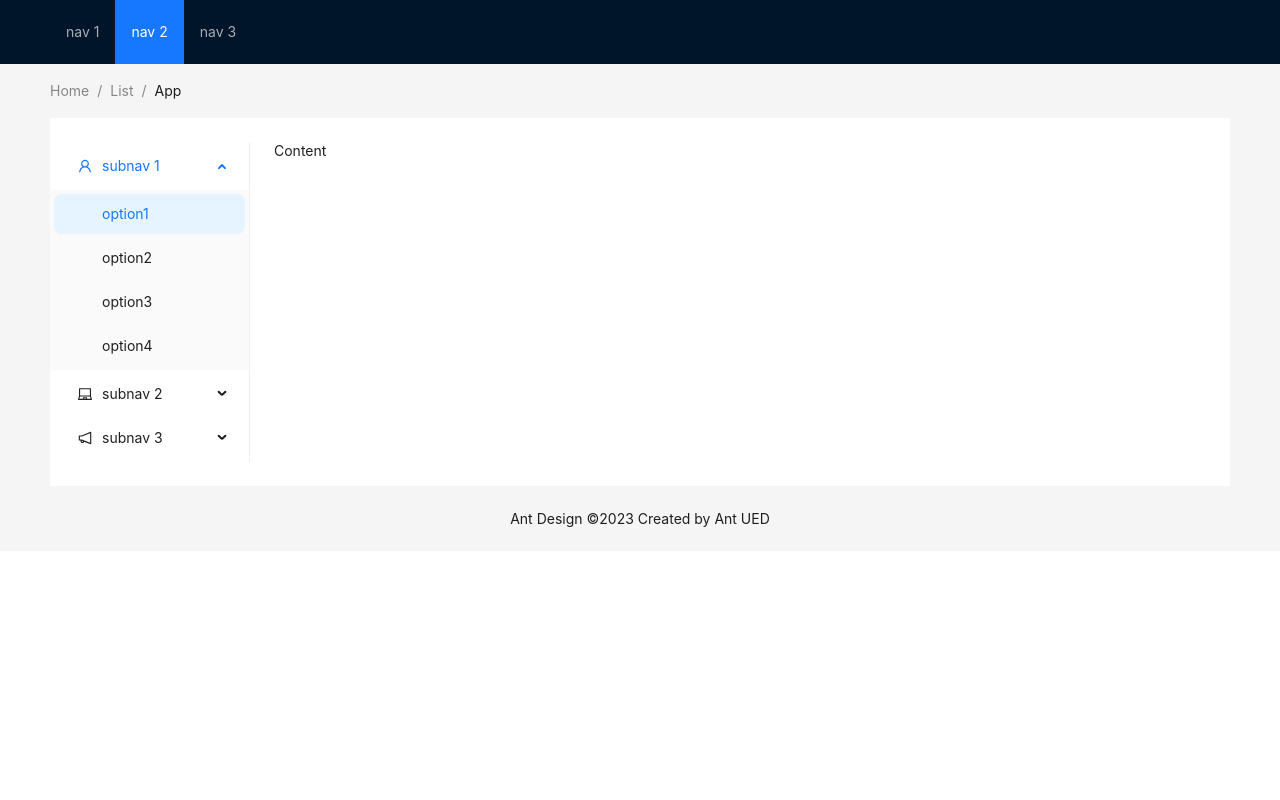
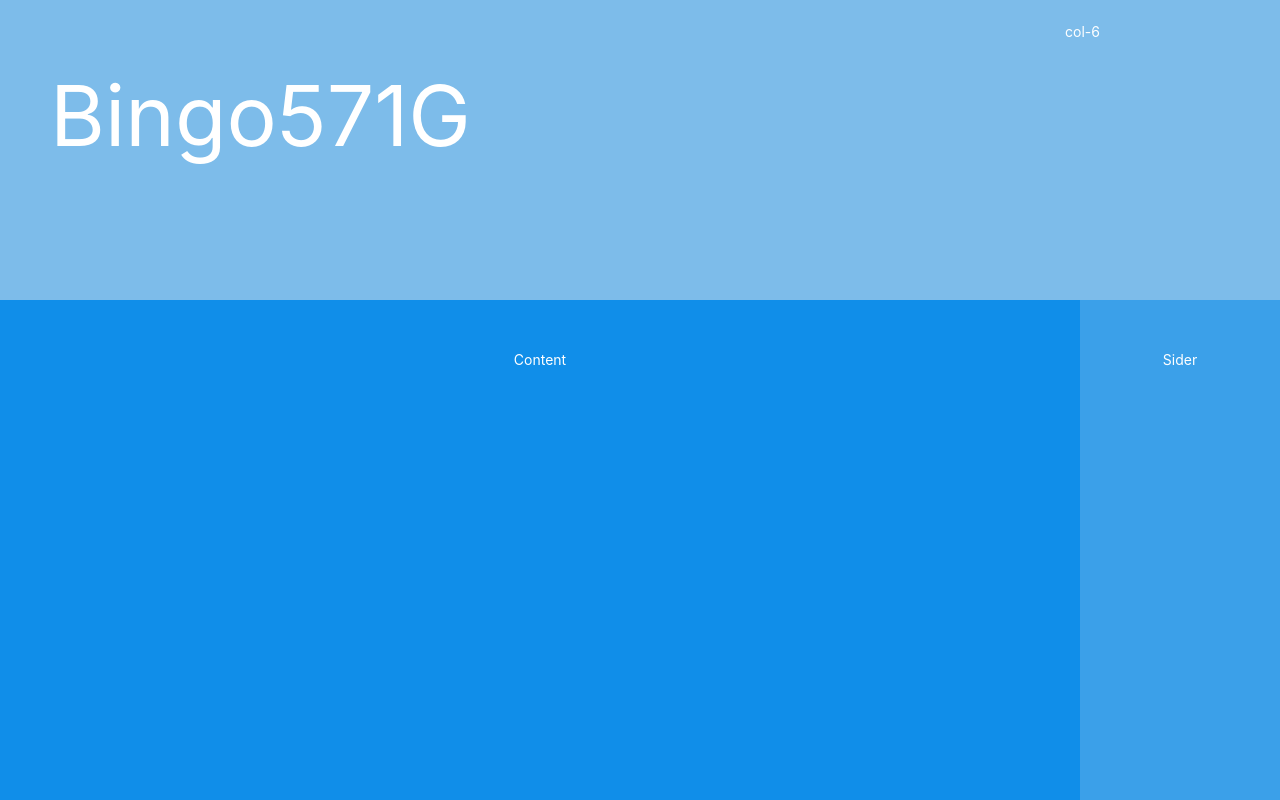
Before and after one commit to liujqian/EECE571G-Project, a React (Create React App) app in the folder frontend/: page / in a window 1280 px wide. Shown: the top 800 px of the page. Built offline with nearby package versions, Linux system fonts and the light colour scheme.

Commit message:
update frontend

```diff
--- a/frontend/src/App.tsx
+++ b/frontend/src/App.tsx
@@ -1,68 +1,14 @@
-import React from 'react';
-import logo from './logo.svg';
-import './App.css';
-import {LaptopOutlined, NotificationOutlined, UserOutlined} from '@ant-design/icons';
-import type {MenuProps} from 'antd';
-import {Breadcrumb, Layout, Menu, theme} from 'antd';
-
-const {Header, Footer, Sider, Content} = Layout;
-const items1: MenuProps['items'] = ['1', '2', '3'].map((key) => ({
-    key,
-    label: `nav ${key}`,
-}));
-
-const items2: MenuProps['items'] = [UserOutlined, LaptopOutlined, NotificationOutlined].map(
-    (icon, index) => {
-        const key = String(index + 1);
-
-        return {
-            key: `sub${key}`,
-            icon: React.createElement(icon),
-            label: `subnav ${key}`,
-
-            children: new Array(4).fill(null).map((_, j) => {
-                const subKey = index * 4 + j + 1;
-                return {
-                    key: subKey,
-                    label: `option${subKey}`,
-                };
-            }),
-        };
-    },
-);
+import React, {useState} from "react";
+import "./App.css";
+import {Home} from "./components/Home";
+import {Dashboard} from "./components/Dashboard";
 
 function App() {
-    const {
-        token: {colorBgContainer},
-    } = theme.useToken();
-
+    let home = <Home goToDashboard={() => setPage(dashboard)}></Home>;
+    let dashboard = <Dashboard></Dashboard>;
+    let [page, setPage] = useState(home);
     return (
-        <Layout>
-            <Header className="header">
-                <div className="logo"/>
-                <Menu theme="dark" mode="horizontal" defaultSelectedKeys={['2']} items={items1}/>
-            </Header>
-            <Content style={{padding: '0 50px'}}>
-                <Breadcrumb style={{margin: '16px 0'}}>
-                    <Breadcrumb.Item>Home</Breadcrumb.Item>
-                    <Breadcrumb.Item>List</Breadcrumb.Item>
-                    <Breadcrumb.Item>App</Breadcrumb.Item>
-                </Breadcrumb>
-                <Layout style={{padding: '24px 0', background: colorBgContainer}}>
-                    <Sider style={{background: colorBgContainer}} width={200}>
-                        <Menu
-                            mode="inline"
-                            defaultSelectedKeys={['1']}
-                            defaultOpenKeys={['sub1']}
-                            style={{height: '100%'}}
-                            items={items2}
-                        />
-                    </Sider>
-                    <Content style={{padding: '0 24px', minHeight: 280}}>Content</Content>
-                </Layout>
-            </Content>
-            <Footer style={{textAlign: 'center'}}>Ant Design ©2023 Created by Ant UED</Footer>
-        </Layout>
+        page
     );
 }
 
--- a/frontend/src/components/Dashboard.tsx
+++ b/frontend/src/components/Dashboard.tsx
@@ -1,5 +1,7 @@
 export function Dashboard() {
     return (
-        <></>
-    )
+        <>
+            <p> This is dashboard.</p>
+        </>
+    );
 }
--- a/frontend/src/components/Home.tsx
+++ b/frontend/src/components/Home.tsx
@@ -1,5 +1,65 @@
-export function Home() {
-    return (
-        <></>
-    )
+import React from "react";
+import {Button, Col, Row} from "antd";
+
+import {Layout, Space} from "antd";
+
+const {Header, Footer, Sider, Content} = Layout;
+
+const headerStyle: React.CSSProperties = {
+    textAlign: "center",
+    color: "#fff",
+    height: 64,
+    paddingInline: 50,
+    lineHeight: "64px",
+    backgroundColor: "#7dbcea",
+    minHeight: 300
+};
+
+const contentStyle: React.CSSProperties = {
+    textAlign: "center",
+    minHeight: 700,
+    lineHeight: "120px",
+    color: "#fff",
+    backgroundColor: "#108ee9",
+};
+
+const siderStyle: React.CSSProperties = {
+    textAlign: "center",
+    lineHeight: "120px",
+    color: "#fff",
+    backgroundColor: "#3ba0e9",
+};
+
+const footerStyle: React.CSSProperties = {
+    textAlign: "center",
+    color: "#fff",
+    backgroundColor: "#7dbcea",
+    minHeight: 300
+};
+type HomePrompt = {
+    goToDashboard: () => void,
 }
+
+export function Home(homePrompt: HomePrompt): JSX.Element {
+    return <Space direction="vertical" style={{width: "100%"}}>
+        <Layout>
+            <Header style={headerStyle}>
+                <Row>
+                    <Col span={6}><p style={
+                        {
+                            fontSize: "6em"
+                        }
+                    }>Bingo571G</p></Col>
+                    <Col span={6}></Col>
+                    <Col span={6}></Col>
+                    <Col span={6}>col-6</Col>
+                </Row>
+            </Header>
+            <Layout>
+                <Content style={contentStyle}>Content</Content>
+                <Sider style={siderStyle}>Sider</Sider>
+            </Layout>
+            <Footer style={footerStyle}>Footer</Footer>
+        </Layout>
+    </Space>;
+}
```
Also changed, not shown: frontend/public/manifest.json.
